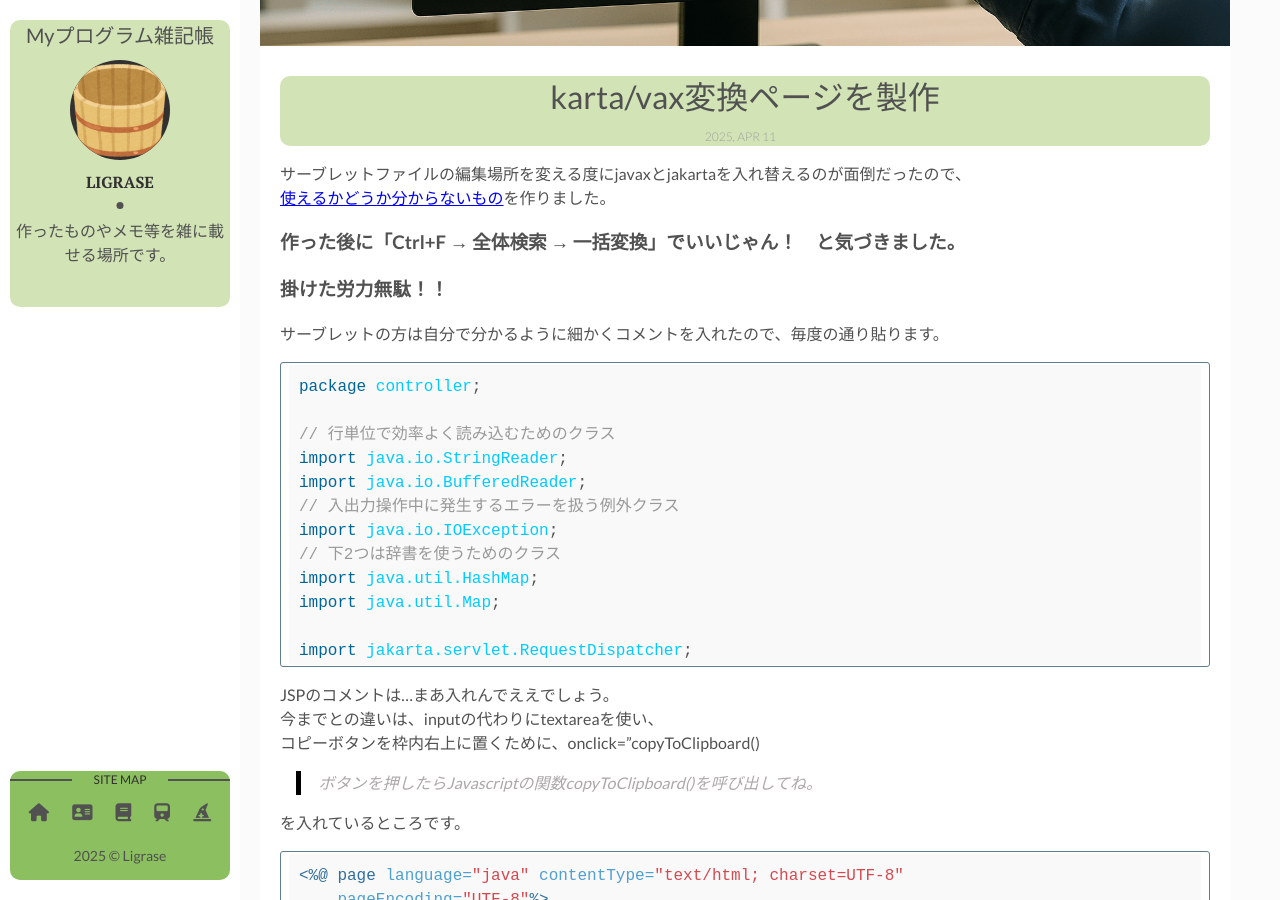
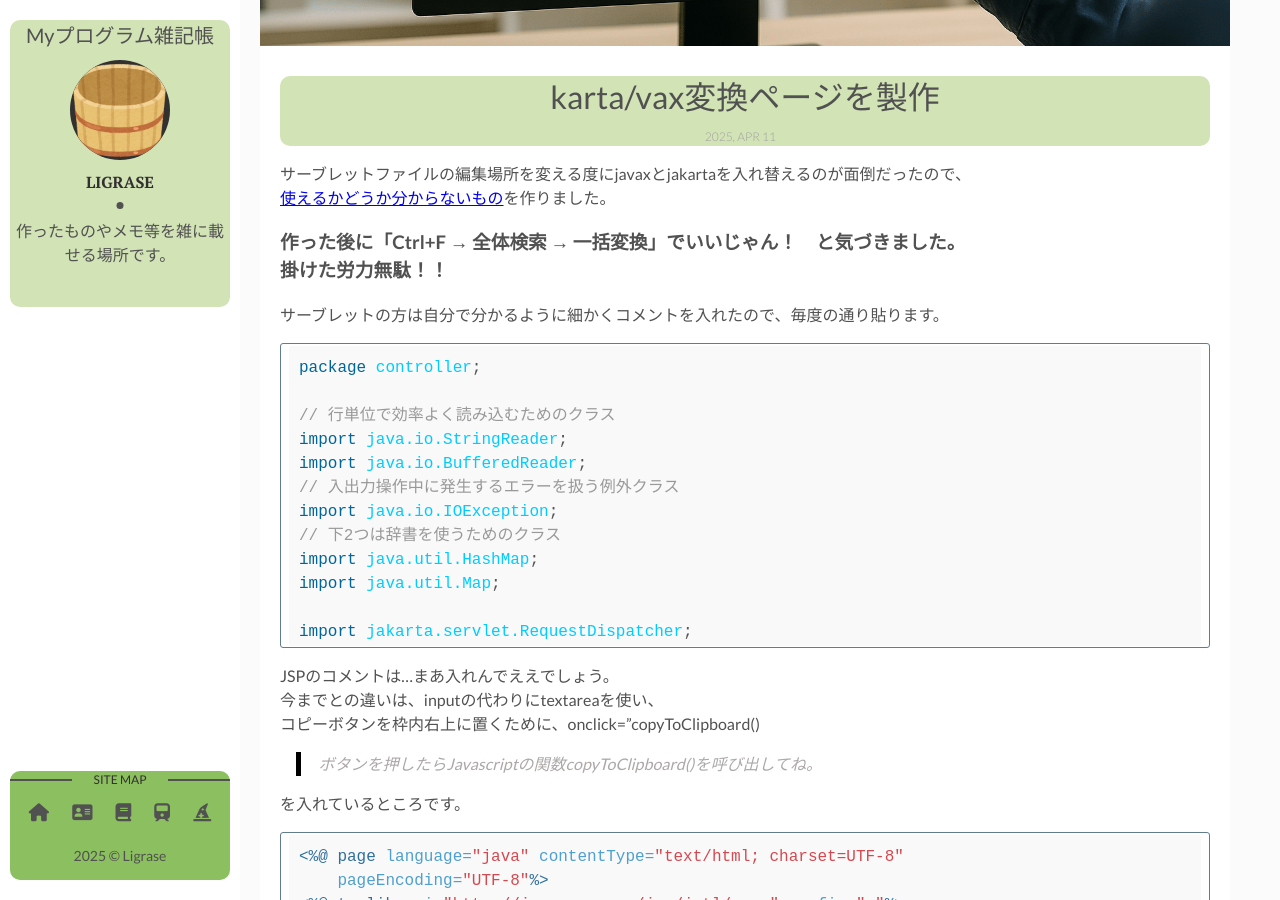
Before and after one commit to Liqrase/diary-1, a Jekyll site: the page built from _posts/2025-04-11-kartax.markdown, in a window 1280 px wide and 900 px high, scrolled down 474 px. Built offline with Jekyll 4.4.1, drawn with Linux system fonts in a browser that asks for light colours; nearby versions of some CDN libraries.

````diff
--- a/_posts/2025-04-11-kartax.markdown
+++ b/_posts/2025-04-11-kartax.markdown
@@ -11,8 +11,7 @@ tags: [java]
 サーブレットファイルの編集場所を変える度にjavaxとjakartaを入れ替えるのが面倒だったので、<br>
 [使えるかどうか分からないもの](https://liqrase.net/kartax/kartax)を作りました。
 
-### 作った後に「Ctrl+F → 全体検索 → 一括変換」でいいじゃん！　と気づきました。
-### 掛けた労力無駄！！
+### 作った後に「Ctrl+F → 全体検索 → 一括変換」でいいじゃん！　と気づきました。<br>掛けた労力無駄！！
 
 サーブレットの方は自分で分かるように細かくコメントを入れたので、毎度の通り貼ります。
 ```java
````
